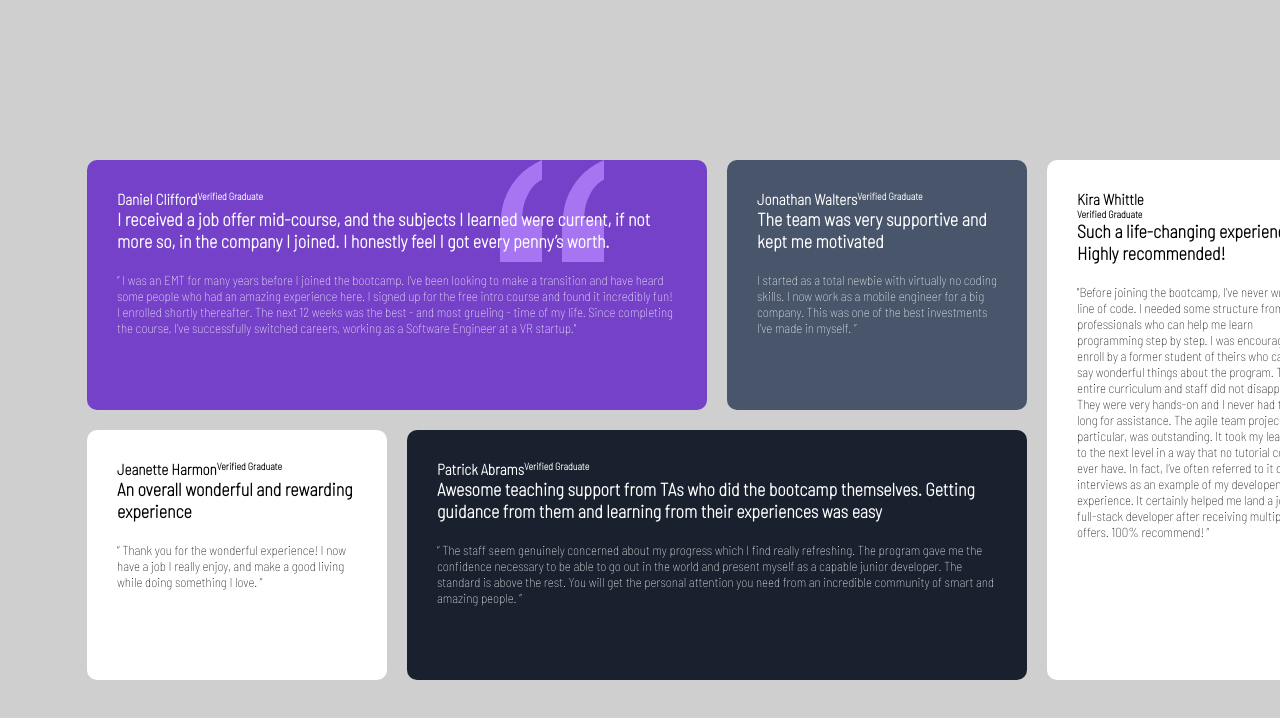
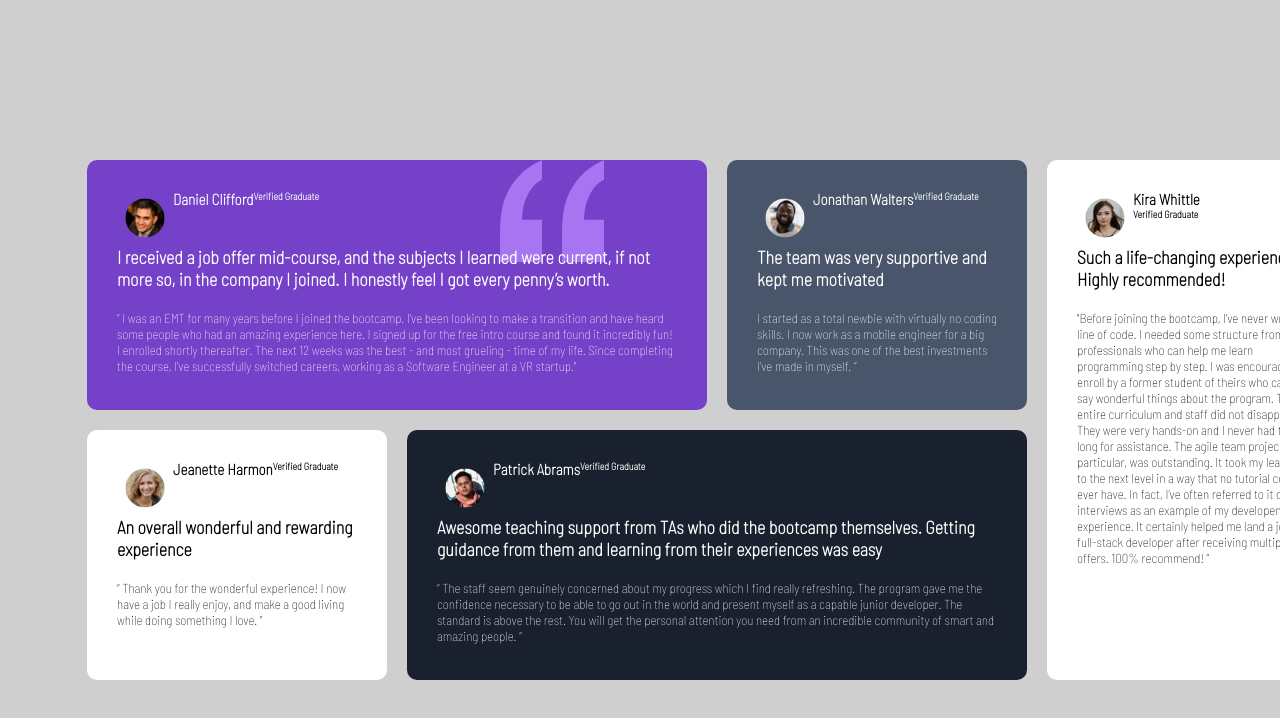
Before and after one commit to rajnishps/tmnals, a plain HTML site: page index.html in a window 1280 px wide. Shown: the top 718 px of the page. Drawn offline with Linux system fonts and the light colour scheme; the site is published under a folder, as on GitHub Pages, so addresses that start at the root find nothing.

Commit message:
Update index.html

```diff
--- a/index.html
+++ b/index.html
@@ -17,7 +17,7 @@
       <h1></h1>
       <div class="card card-1">
         <div class="names-tags-img">
-          <img src="/images/image-daniel.jpg" alt="" />
+          <img src="./images/image-daniel.jpg" alt="" />
           <div class="name-tag">
             <h3 class="name name-1">Daniel Clifford</h3>
           </div>
@@ -40,7 +40,7 @@
       </div>
       <div class="card card-2">
         <div class="names-tags-img">
-          <img src="/images/image-jonathan.jpg" alt="" />
+          <img src="./images/image-jonathan.jpg" alt="" />
           <div class="name-tag">
             <h3 class="name name-2">Jonathan Walters</h3>
           </div>
@@ -57,7 +57,7 @@
       </div>
       <div class="card card-3">
         <div class="names-tags-img">
-          <img src="/images/image-jeanette.jpg" alt="" />
+          <img src="./images/image-jeanette.jpg" alt="" />
           <div class="name-tag">
             <h3 class="name name-3">Jeanette Harmon</h3>
           </div>
@@ -73,7 +73,7 @@
       </div>
       <div class="card card-4">
         <div class="names-tags-img">
-          <img src="/images/image-patrick.jpg" alt="" />
+          <img src="./images/image-patrick.jpg" alt="" />
           <div class="name-tag">
             <h3 class="name name-4">Patrick Abrams</h3>
           </div>
@@ -95,7 +95,7 @@
       </div>
       <div class="card card-5">
         <div class="names-tags-img">
-          <img src="/images/image-kira.jpg" alt="" />
+          <img src="./images/image-kira.jpg" alt="" />
           <div class="name-tag">
             <h3 class="name name-5">Kira Whittle</h3>
             <h4 class="verified-tag">Verified Graduate</h4>
```
